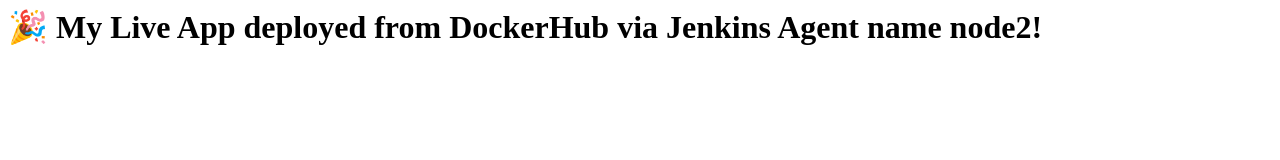
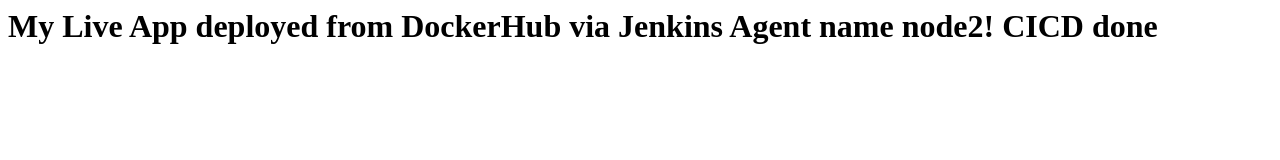
Before and after one commit to snakade29/my-jenkins-app, a plain HTML site: page index.html in a window 1280 px wide. Drawn offline with Linux system fonts and the light colour scheme.

Commit message:
Update heading in index.html to include CICD message

```diff
--- a/index.html
+++ b/index.html
@@ -1 +1 @@
-  <h1>🎉 My Live App deployed from DockerHub via Jenkins Agent name node2!</h1>
+  <h1> My Live App deployed from DockerHub via Jenkins Agent name node2!  CICD done </h1>
```
